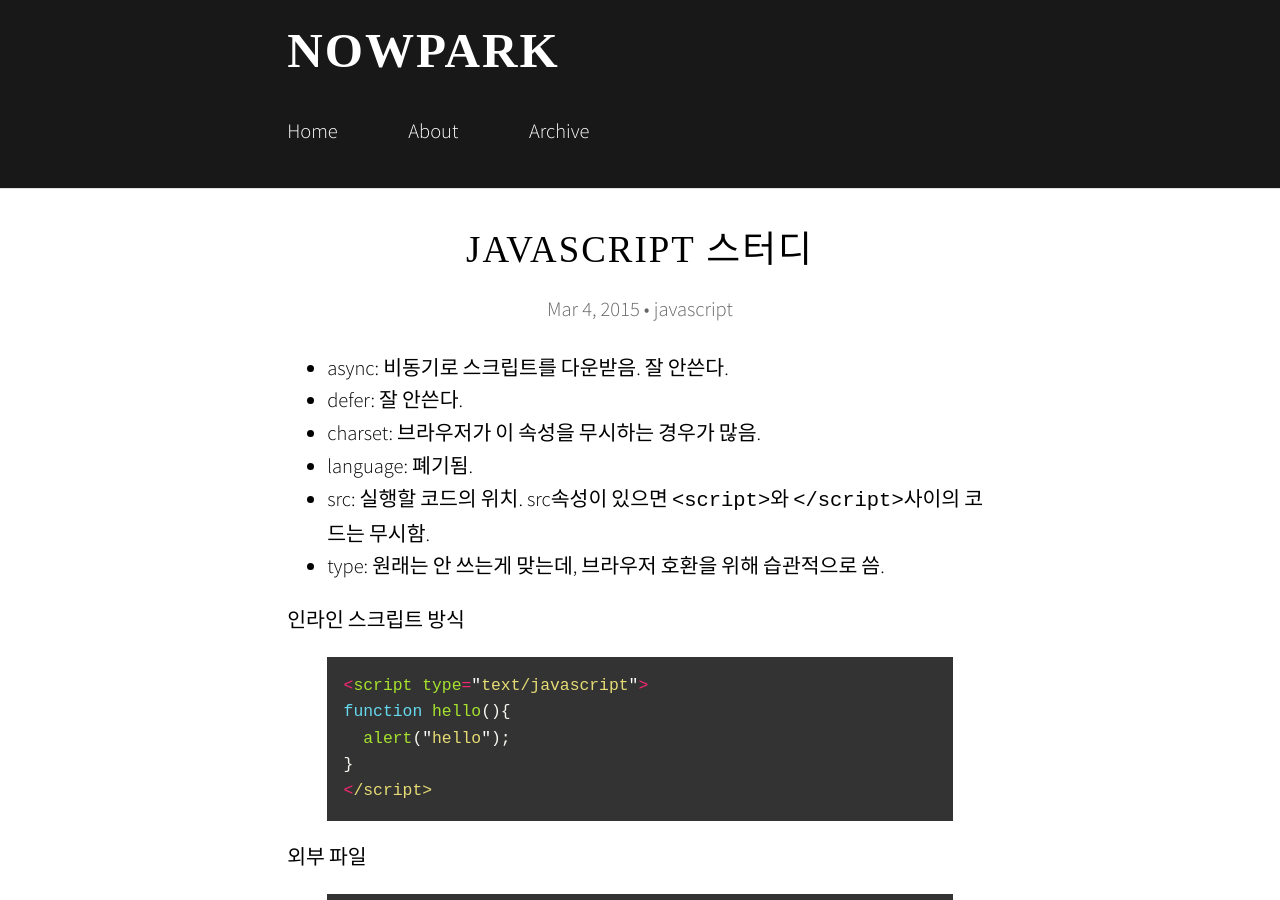
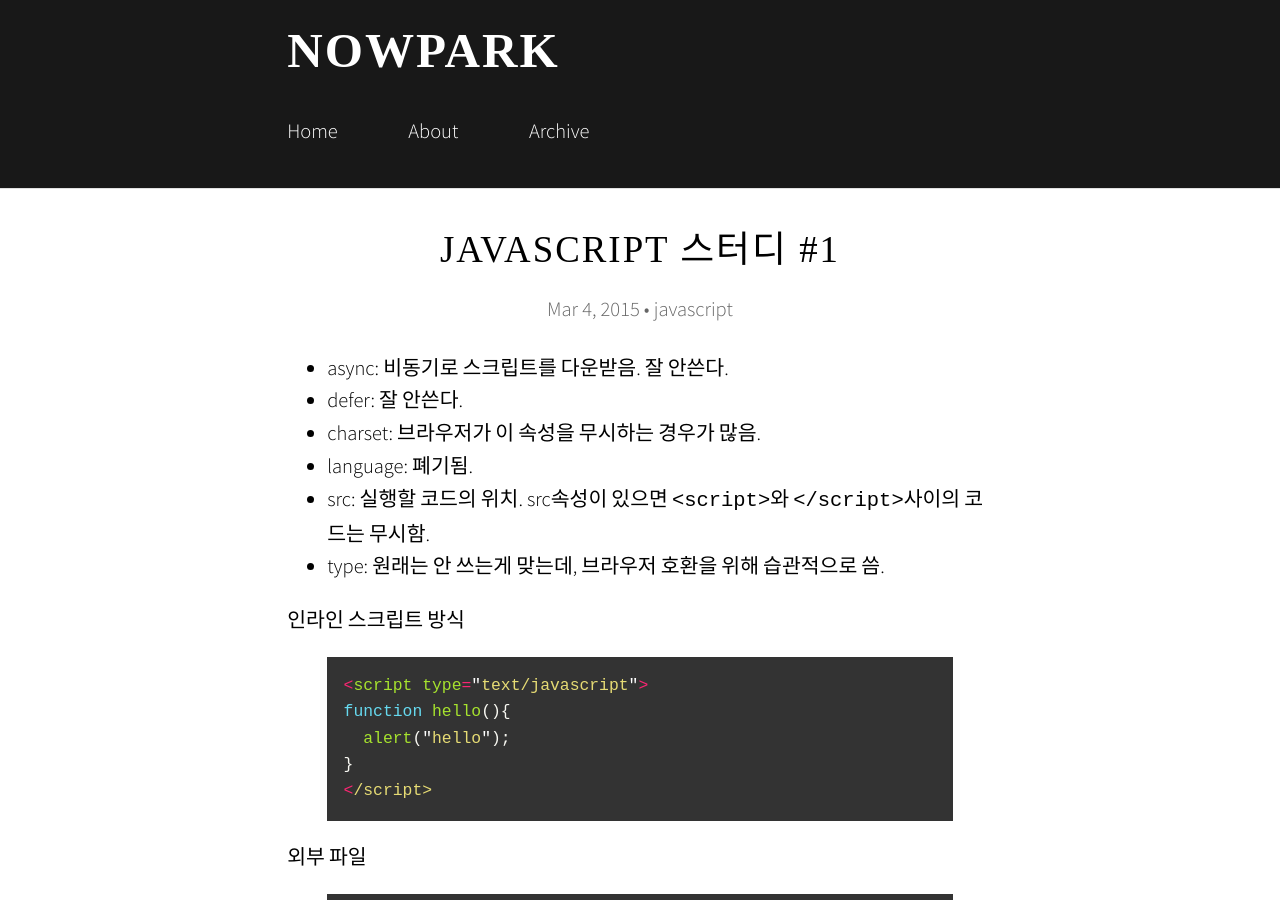
Before and after one commit to hyeonjae/hyeonjae.github.io.archive, a Jekyll site: the page built from _posts/2015-03-04-javascript-study-1.md, in a window 1280 px wide and 900 px high. Built offline with Jekyll 4.4.1, drawn with Linux system fonts in a browser that asks for light colours; nearby versions of some CDN libraries; some web fonts are replaced; comment, search, counter and statistics services are not loaded.

Commit message:
no message

```diff
--- a/_posts/2015-03-04-javascript-study-1.md
+++ b/_posts/2015-03-04-javascript-study-1.md
@@ -1,5 +1,5 @@
 ---
-title:  javascript 스터디 #1"
+title:  "javascript 스터디 #1"
 date:   2015-03-04 11:00:00
 categories: javascript
 ---
```
